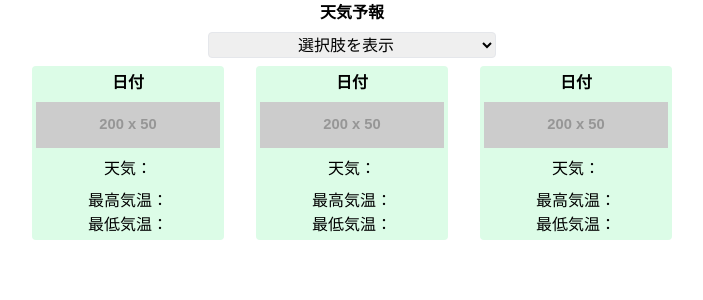
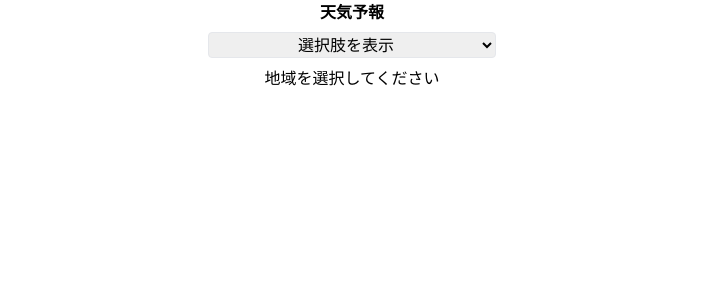
Before and after one commit to expsh13/react-07-Weather, a React (Vite) app: page / in a window 1280 px wide. Shown: the top 300 px of the page, without its empty margins (288-991 px from the left). Built offline with nearby package versions, Linux system fonts and the light colour scheme.

Commit message:
add query

```diff
--- a/src/App.tsx
+++ b/src/App.tsx
@@ -1,5 +1,4 @@
 import { useState } from "react";
-import { Card } from "./components/Card/Card";
 import { Pulldown } from "./components/Pulldown/Pulldown";
 import locationData from "./data/location.json";
 import { CardContainer } from "./components/Card/CardContainer";
@@ -15,7 +14,7 @@ export const App = () => {
       <div className="flex justify-center">
         <Pulldown data={locationData} onChangeLocation={handleLocationChange} />
       </div>
-      <CardContainer />
+      <CardContainer query={location} />
     </div>
   );
 };
--- a/src/components/Card/CardContainer.tsx
+++ b/src/components/Card/CardContainer.tsx
@@ -1,6 +1,15 @@
 import { Card } from "./Card";
 
-export const CardContainer = () => {
+type PropsType = {
+  query: string;
+};
+
+export const CardContainer = (props: PropsType) => {
+  const { query } = props;
+
+  if (query === "")
+    return <p className="text-center">地域を選択してください</p>;
+
   return (
     <div className="flex justify-between w-1/2 m-auto">
       <div className="w-3/10">
```
